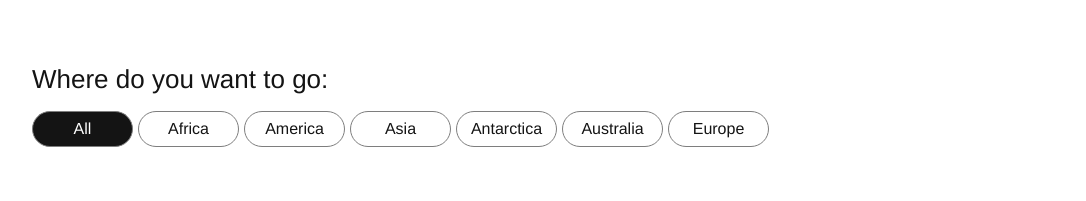
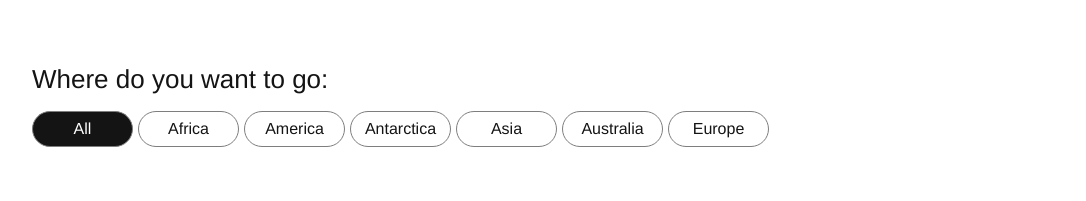
Before and after one commit to anacatarinafg/travel, a React (Create React App) app: page /destinations in a window 1280 px wide. Shown: the part 802-1003 px from the top of the page, without its empty margins (0-1086 px from the left). Built offline with nearby package versions, Linux system fonts and the light colour scheme.

Commit message:
clear filters, not-allowed cursor for view more destinations bc reached the end and add more data

```diff
--- a/src/data.ts
+++ b/src/data.ts
@@ -164,10 +164,10 @@ export const destinations = [
   {
     id: 6,
     img: [
-      "./assets/italy1.jpg",
-      "../../../assets/italy2.webp",
-      "../../../assets/italy3.jpg",
-      "../../../assets/italy4.jpg",
+      "https://d2rdhxfof4qmbb.cloudfront.net/wp-content/uploads/20180301194244/Rome-Tile.jpg",
+      "https://lp-cms-production.imgix.net/2023-05/GettyImages-1213749700.jpg",
+      "https://lp-cms-production.imgix.net/2023-05/GettyImages-1213749700.jpg",
+      "https://lp-cms-production.imgix.net/2023-05/GettyImages-1213749700.jpg",
     ],
     place: "Italy",
     title: "Exploring Italy",
@@ -195,10 +195,10 @@ export const destinations = [
   {
     id: 13,
     img: [
-      "./assets/spain1.jpg",
-      "../../../assets/spain2.webp",
-      "../../../assets/spain3.webp",
-      "../../../assets/spain4.jpg",
+      "https://i.natgeofe.com/k/e800ca90-2b5b-4dad-b4d7-b67a48c96c91/spain-madrid_16x9.jpg?w=1200",
+      "https://hips.hearstapps.com/hmg-prod/images/spain-holiday-destinations-lead-girona-pol-albarra-n-1675292136.jpg?crop=0.654xw:1.00xh;0.0913xw,0&resize=1200:*",
+      "https://hips.hearstapps.com/hmg-prod/images/spain-holiday-destinations-lead-girona-pol-albarra-n-1675292136.jpg?crop=0.654xw:1.00xh;0.0913xw,0&resize=1200:*",
+      "https://hips.hearstapps.com/hmg-prod/images/spain-holiday-destinations-lead-girona-pol-albarra-n-1675292136.jpg?crop=0.654xw:1.00xh;0.0913xw,0&resize=1200:*",
     ],
     place: "Spain",
     title: "Spanish Delights",
@@ -226,10 +226,10 @@ export const destinations = [
   {
     id: 15,
     img: [
-      "./assets/china1.jpg",
-      "../../../assets/china2.webp",
-      "../../../assets/china3.jpg",
-      "../../../assets/china4.webp",
+      "https://www.remessaonline.com.br/blog/wp-content/uploads/2022/06/morar-na-china.jpg",
+      "https://www.remessaonline.com.br/blog/wp-content/uploads/2022/06/morar-na-china.jpg",
+      "https://www.remessaonline.com.br/blog/wp-content/uploads/2022/06/morar-na-china.jpg",
+      "https://www.remessaonline.com.br/blog/wp-content/uploads/2022/06/morar-na-china.jpg",
     ],
     place: "China",
     title: "China's Wonders",
@@ -257,10 +257,10 @@ export const destinations = [
   {
     id: 24,
     img: [
-      "./assets/canada1.jpg",
-      "../../../assets/canada2.webp",
-      "../../../assets/canada3.webp",
-      "../../../assets/canada4.jpg",
+      "https://caianomundo-prod.imgix.net/2019/02/iStock-525508231.jpg?fm=pjpg&ixlib=php-1.2.1",
+      "https://caianomundo-prod.imgix.net/2019/02/iStock-525508231.jpg?fm=pjpg&ixlib=php-1.2.1",
+      "https://caianomundo-prod.imgix.net/2019/02/iStock-525508231.jpg?fm=pjpg&ixlib=php-1.2.1",
+      "https://caianomundo-prod.imgix.net/2019/02/iStock-525508231.jpg?fm=pjpg&ixlib=php-1.2.1",
     ],
     place: "Canada",
     title: "Canadian Charm",
@@ -288,10 +288,10 @@ export const destinations = [
   {
     id: 25,
     img: [
-      "./assets/norway1.jpg",
-      "../../../assets/norway2.webp",
-      "../../../assets/norway3.webp",
-      "../../../assets/norway4.jpg",
+      "https://imageio.forbes.com/specials-images/imageserve/64a7305f67c2f785098aa506/0x0.jpg?format=jpg&width=1200",
+      "https://imageio.forbes.com/specials-images/imageserve/64a7305f67c2f785098aa506/0x0.jpg?format=jpg&width=1200",
+      "https://imageio.forbes.com/specials-images/imageserve/64a7305f67c2f785098aa506/0x0.jpg?format=jpg&width=1200",
+      "https://imageio.forbes.com/specials-images/imageserve/64a7305f67c2f785098aa506/0x0.jpg?format=jpg&width=1200",
     ],
     place: "Norway",
     title: "Norwegian Nature",
@@ -319,10 +319,10 @@ export const destinations = [
   {
     id: 26,
     img: [
-      "./assets/morocco1.jpg",
-      "../../../assets/morocco2.webp",
-      "../../../assets/morocco3.webp",
-      "../../../assets/morocco4.jpg",
+      "https://img.theculturetrip.com/x/wp-content/uploads/2022/10/heidi-kaden-nncabldgvia-unsplash.jpg",
+      "https://img.theculturetrip.com/x/wp-content/uploads/2022/10/heidi-kaden-nncabldgvia-unsplash.jpg",
+      "https://img.theculturetrip.com/x/wp-content/uploads/2022/10/heidi-kaden-nncabldgvia-unsplash.jpg",
+      "https://img.theculturetrip.com/x/wp-content/uploads/2022/10/heidi-kaden-nncabldgvia-unsplash.jpg",
     ],
     place: "Morocco",
     title: "Marvels of Morocco",
@@ -350,10 +350,10 @@ export const destinations = [
   {
     id: 27,
     img: [
-      "./assets/nz1.jpg",
-      "../../../assets/nz2.webp",
-      "../../../assets/nz3.webp",
-      "../../../assets/nz4.jpg",
+      "https://media.gq.com/photos/5ba1680236b2d004cdd843cd/16:9/w_2560%2Cc_limit/new-zealand-queenstown-travel-guide-gq.jpg",
+      "https://media.gq.com/photos/5ba1680236b2d004cdd843cd/16:9/w_2560%2Cc_limit/new-zealand-queenstown-travel-guide-gq.jpg",
+      "https://media.gq.com/photos/5ba1680236b2d004cdd843cd/16:9/w_2560%2Cc_limit/new-zealand-queenstown-travel-guide-gq.jpg",
+      "https://media.gq.com/photos/5ba1680236b2d004cdd843cd/16:9/w_2560%2Cc_limit/new-zealand-queenstown-travel-guide-gq.jpg",
     ],
     place: "New Zealand",
     title: "New Zealand Enchantment",
@@ -381,10 +381,10 @@ export const destinations = [
   {
     id: 28,
     img: [
-      "./assets/vietnam1.jpg",
-      "../../../assets/vietnam2.webp",
-      "../../../assets/vietnam3.webp",
-      "../../../assets/vietnam4.jpg",
+      "https://static.toiimg.com/photo/101545435.cms",
+      "https://static.toiimg.com/photo/101545435.cms",
+      "https://static.toiimg.com/photo/101545435.cms",
+      "https://static.toiimg.com/photo/101545435.cms",
     ],
     place: "Vietnam",
     title: "Vietnamese Vistas",
@@ -412,10 +412,10 @@ export const destinations = [
   {
     id: 29,
     img: [
-      "./assets/iceland1.jpg",
-      "../../../assets/iceland2.webp",
-      "../../../assets/iceland3.webp",
-      "../../../assets/iceland4.jpg",
+      "https://images.prismic.io/visiticeland/2660b22b-2743-4b8a-a500-8a6286cdd6eb_geosea-4.jpg?auto=compress,format",
+      "https://images.prismic.io/visiticeland/2660b22b-2743-4b8a-a500-8a6286cdd6eb_geosea-4.jpg?auto=compress,format",
+      "https://images.prismic.io/visiticeland/2660b22b-2743-4b8a-a500-8a6286cdd6eb_geosea-4.jpg?auto=compress,format",
+      "https://images.prismic.io/visiticeland/2660b22b-2743-4b8a-a500-8a6286cdd6eb_geosea-4.jpg?auto=compress,format",
     ],
     place: "Iceland",
     title: "Icelandic Wonders",
@@ -443,10 +443,10 @@ export const destinations = [
   {
     id: 30,
     img: [
-      "./assets/india1.jpg",
-      "../../../assets/india2.webp",
-      "../../../assets/india3.webp",
-      "../../../assets/india4.jpg",
+      "https://media.iatiseguros.com/wp-content/uploads/sites/6/2022/11/04104405/roteiro-15-dias-india-1.jpg",
+      "https://media.iatiseguros.com/wp-content/uploads/sites/6/2022/11/04104405/roteiro-15-dias-india-1.jpg",
+      "https://media.iatiseguros.com/wp-content/uploads/sites/6/2022/11/04104405/roteiro-15-dias-india-1.jpg",
+      "https://media.iatiseguros.com/wp-content/uploads/sites/6/2022/11/04104405/roteiro-15-dias-india-1.jpg",
     ],
     place: "India",
     title: "Taj Mahal & Beyond",
@@ -474,10 +474,10 @@ export const destinations = [
   {
     id: 31,
     img: [
-      "./assets/brazil1.jpg",
-      "../../../assets/brazil2.webp",
-      "../../../assets/brazil3.webp",
-      "../../../assets/brazil4.jpg",
+      "https://www.voltaaomundo.pt/files/2022/07/brasil-rio-de-janeiro-geral-corcovado-1-pixabay.jpg",
+      "https://www.voltaaomundo.pt/files/2022/07/brasil-rio-de-janeiro-geral-corcovado-1-pixabay.jpg",
+      "https://www.voltaaomundo.pt/files/2022/07/brasil-rio-de-janeiro-geral-corcovado-1-pixabay.jpg",
+      "https://www.voltaaomundo.pt/files/2022/07/brasil-rio-de-janeiro-geral-corcovado-1-pixabay.jpg",
     ],
     place: "Brazil",
     title: "Brazilian Bliss",
@@ -505,10 +505,10 @@ export const destinations = [
   {
     id: 32,
     img: [
-      "./assets/kenya1.jpg",
-      "../../../assets/kenya2.webp",
-      "../../../assets/kenya3.webp",
-      "../../../assets/kenya4.jpg",
+      "https://www.nationalgeographic.com/content/dam/expeditions/destinations/africa/land/kenya-on-safari/kenya-on-safari-hero.ngsversion.1686944468364.adapt.1900.1.jpg",
+      "https://www.nationalgeographic.com/content/dam/expeditions/destinations/africa/land/kenya-on-safari/kenya-on-safari-hero.ngsversion.1686944468364.adapt.1900.1.jpg",
+      "https://www.nationalgeographic.com/content/dam/expeditions/destinations/africa/land/kenya-on-safari/kenya-on-safari-hero.ngsversion.1686944468364.adapt.1900.1.jpg",
+      "https://www.nationalgeographic.com/content/dam/expeditions/destinations/africa/land/kenya-on-safari/kenya-on-safari-hero.ngsversion.1686944468364.adapt.1900.1.jpg",
     ],
     place: "Kenya",
     title: "Kenyan Safari",
@@ -536,10 +536,10 @@ export const destinations = [
   {
     id: 33,
     img: [
-      "./assets/france1.jpg",
-      "../../../assets/france2.webp",
-      "../../../assets/france3.webp",
-      "../../../assets/france4.jpg",
+      "https://www.state.gov/wp-content/uploads/2018/11/France-1980x1406.jpg",
+      "https://www.state.gov/wp-content/uploads/2018/11/France-1980x1406.jpg",
+      "https://www.state.gov/wp-content/uploads/2018/11/France-1980x1406.jpg",
+      "https://www.state.gov/wp-content/uploads/2018/11/France-1980x1406.jpg",
     ],
     place: "France",
     title: "French Riviera",
@@ -566,10 +566,10 @@ export const destinations = [
   {
     id: 34,
     img: [
-      "./assets/thailand1.jpg",
-      "../../../assets/thailand2.webp",
-      "../../../assets/thailand3.webp",
-      "../../../assets/thailand4.jpg",
+      "https://www.rongoholidays.com/wp-content/uploads/2022/04/thailand-2.jpg",
+      "https://www.rongoholidays.com/wp-content/uploads/2022/04/thailand-2.jpg",
+      "https://www.rongoholidays.com/wp-content/uploads/2022/04/thailand-2.jpg",
+      "https://www.rongoholidays.com/wp-content/uploads/2022/04/thailand-2.jpg",
     ],
     place: "Thailand",
     title: "Island Paradise - Thailand",
@@ -597,10 +597,10 @@ export const destinations = [
   {
     id: 35,
     img: [
-      "./assets/australia1.jpg",
-      "../../../assets/australia2.webp",
-      "../../../assets/australia3.webp",
-      "../../../assets/australia4.jpg",
+      "https://www.remessaonline.com.br/blog/wp-content/uploads/2022/06/maiores-cidades-da-australia-1170x780.jpg.optimal.jpg",
+      "https://www.remessaonline.com.br/blog/wp-content/uploads/2022/06/maiores-cidades-da-australia-1170x780.jpg.optimal.jpg",
+      "https://www.remessaonline.com.br/blog/wp-content/uploads/2022/06/maiores-cidades-da-australia-1170x780.jpg.optimal.jpg",
+      "https://www.remessaonline.com.br/blog/wp-content/uploads/2022/06/maiores-cidades-da-australia-1170x780.jpg.optimal.jpg",
     ],
     place: "Australia",
     title: "Aussie Adventures",
@@ -627,10 +627,10 @@ export const destinations = [
   {
     id: 38,
     img: [
-      "./assets/safrica1.jpg",
-      "../../../assets/safrica2.webp",
-      "../../../assets/safrica3.webp",
-      "../../../assets/safrica4.jpg",
+      "https://afar.brightspotcdn.com/dims4/default/cc25533/2147483647/strip/true/crop/1440x764+0+0/resize/1440x764!/quality/90/?url=https%3A%2F%2Fafar-media-production-web.s3.amazonaws.com%2Fbrightspot%2F86%2Fba%2F808972c94fb289b1cc2819f4defb%2Fsouthafrica-marcreation-unsplash.jpg",
+      "https://afar.brightspotcdn.com/dims4/default/cc25533/2147483647/strip/true/crop/1440x764+0+0/resize/1440x764!/quality/90/?url=https%3A%2F%2Fafar-media-production-web.s3.amazonaws.com%2Fbrightspot%2F86%2Fba%2F808972c94fb289b1cc2819f4defb%2Fsouthafrica-marcreation-unsplash.jpg",
+      "https://afar.brightspotcdn.com/dims4/default/cc25533/2147483647/strip/true/crop/1440x764+0+0/resize/1440x764!/quality/90/?url=https%3A%2F%2Fafar-media-production-web.s3.amazonaws.com%2Fbrightspot%2F86%2Fba%2F808972c94fb289b1cc2819f4defb%2Fsouthafrica-marcreation-unsplash.jpg",
+      "https://afar.brightspotcdn.com/dims4/default/cc25533/2147483647/strip/true/crop/1440x764+0+0/resize/1440x764!/quality/90/?url=https%3A%2F%2Fafar-media-production-web.s3.amazonaws.com%2Fbrightspot%2F86%2Fba%2F808972c94fb289b1cc2819f4defb%2Fsouthafrica-marcreation-unsplash.jpg",
     ],
     place: "South Africa",
     title: "Safari in South Africa",
@@ -658,10 +658,10 @@ export const destinations = [
   {
     id: 39,
     img: [
-      "./assets/germany1.jpg",
-      "../../../assets/germany2.webp",
-      "../../../assets/germany3.webp",
-      "../../../assets/germany4.jpg",
+      "https://media.timeout.com/images/105237824/image.jpg",
+      "https://media.timeout.com/images/105237824/image.jpg",
+      "https://media.timeout.com/images/105237824/image.jpg",
+      "https://media.timeout.com/images/105237824/image.jpg",
     ],
     place: "Germany",
     title: "German Getaway",
@@ -689,10 +689,10 @@ export const destinations = [
   {
     id: 40,
     img: [
-      "./assets/mexico1.jpg",
-      "../../../assets/mexico2.webp",
-      "../../../assets/mexico3.webp",
-      "../../../assets/mexico4.jpg",
+      "https://www.segueviagem.com.br/wp-content/uploads/2020/10/shutterstock_1063645616-1200x675.jpg",
+      "https://www.segueviagem.com.br/wp-content/uploads/2020/10/shutterstock_1063645616-1200x675.jpg",
+      "https://www.segueviagem.com.br/wp-content/uploads/2020/10/shutterstock_1063645616-1200x675.jpg",
+      "https://www.segueviagem.com.br/wp-content/uploads/2020/10/shutterstock_1063645616-1200x675.jpg",
     ],
     place: "Mexico",
     title: "Mexican Magic",
--- a/src/pages/destinations/Destinations.tsx
+++ b/src/pages/destinations/Destinations.tsx
@@ -5,7 +5,7 @@ import { Link } from "react-router-dom";
 
 const Destinations = () => {
   const [search, setSearch] = useState("");
-  const [load, setLoad] = useState(12);
+  const [load, setLoad] = useState(16);
   const [filter, setFilter] = useState(destinations);
   const [activeButtonId, setActiveButtonId] = useState("all");
 
@@ -31,8 +31,11 @@ const Destinations = () => {
 
   // Function to show more destinations when the button is clicked
   const showMore = () => {
-    setLoad((previousValue) => previousValue + 12);
+    setLoad((previousValue) => previousValue + 16);
   };
+
+  // when the load reaches its maximum value, the button will be disabled, and the cursor will change to "not-allowed"
+  const isButtonDisabled = load >= filter.length;
 
   // Function to filter destinations based on the selected continent
   const filterDestinations = (destItem: string): void => {
@@ -55,9 +58,13 @@ const Destinations = () => {
     setFilter(filteredByPrice);
   };
 
-  // Function to clear all the filters selected
-  const clearFilters = () => {};
-
+  // Function to reset all the filters selected
+  const clearFilters = () => {
+    setFilter(destinations);
+    setPrice(minPrice);
+    setSearch("");
+    setActiveButtonId("all");
+  };
 
   // Define a type for the button IDs
   type ButtonId =
@@ -115,21 +122,21 @@ const Destinations = () => {
             </button>
             <button
               onClick={() => {
+                filterDestinations("Antartica");
+                handleButtonClick("antarctica");
+              }}
+              className={activeButtonId === "antarctica" ? "active" : ""}
+            >
+              Antarctica
+            </button>
+            <button
+              onClick={() => {
                 filterDestinations("Asia");
                 handleButtonClick("asia");
               }}
               className={activeButtonId === "asia" ? "active" : ""}
             >
               Asia
-            </button>
-            <button
-              onClick={() => {
-                filterDestinations("Antartica");
-                handleButtonClick("antarctica");
-              }}
-              className={activeButtonId === "antarctica" ? "active" : ""}
-            >
-              Antarctica
             </button>
             <button
               onClick={() => {
@@ -175,7 +182,7 @@ const Destinations = () => {
           ></input>
           <button
             onChange={() => clearFilters()}
-            onClick={() => setFilter(destinations)}
+            onClick={clearFilters}
             className="destinations__clearFilters"
           >
             Clear filters
@@ -207,7 +214,12 @@ const Destinations = () => {
           )}
         </div>
         <div className="destinations__buttonBox">
-          <button onClick={showMore} className="destinations__button">
+          <button
+            onClick={showMore}
+            className="destinations__button"
+            disabled={isButtonDisabled}
+            style={{ cursor: isButtonDisabled ? "not-allowed" : "pointer" }}
+          >
             More destinations
           </button>
         </div>
```
